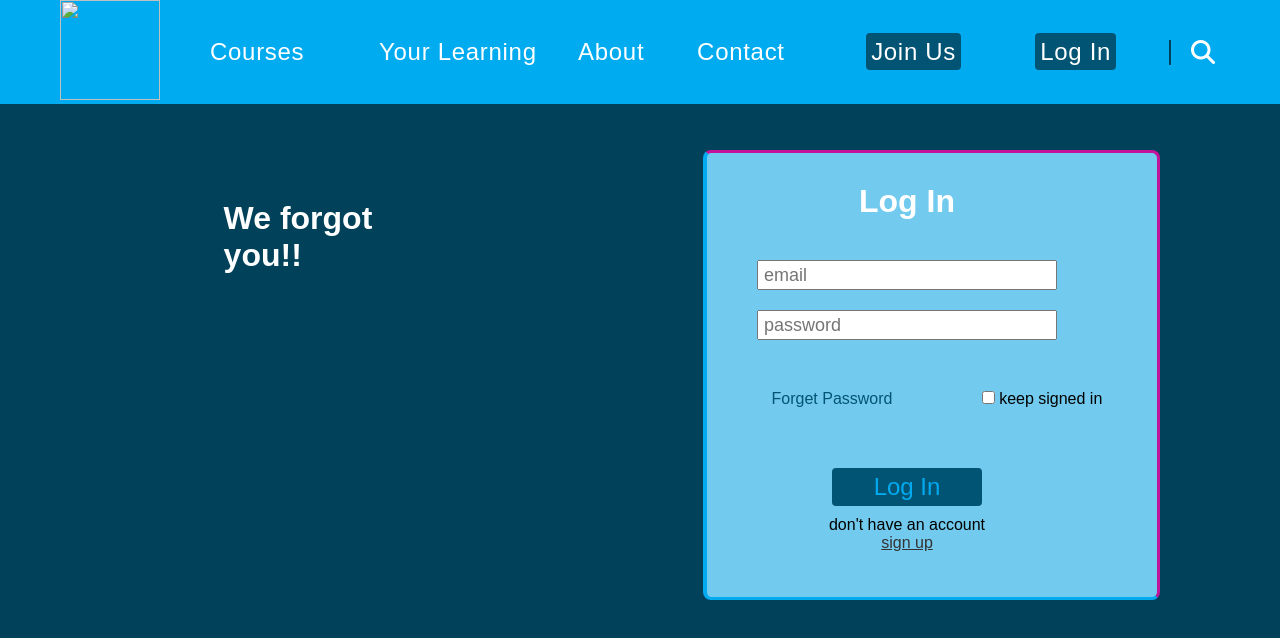
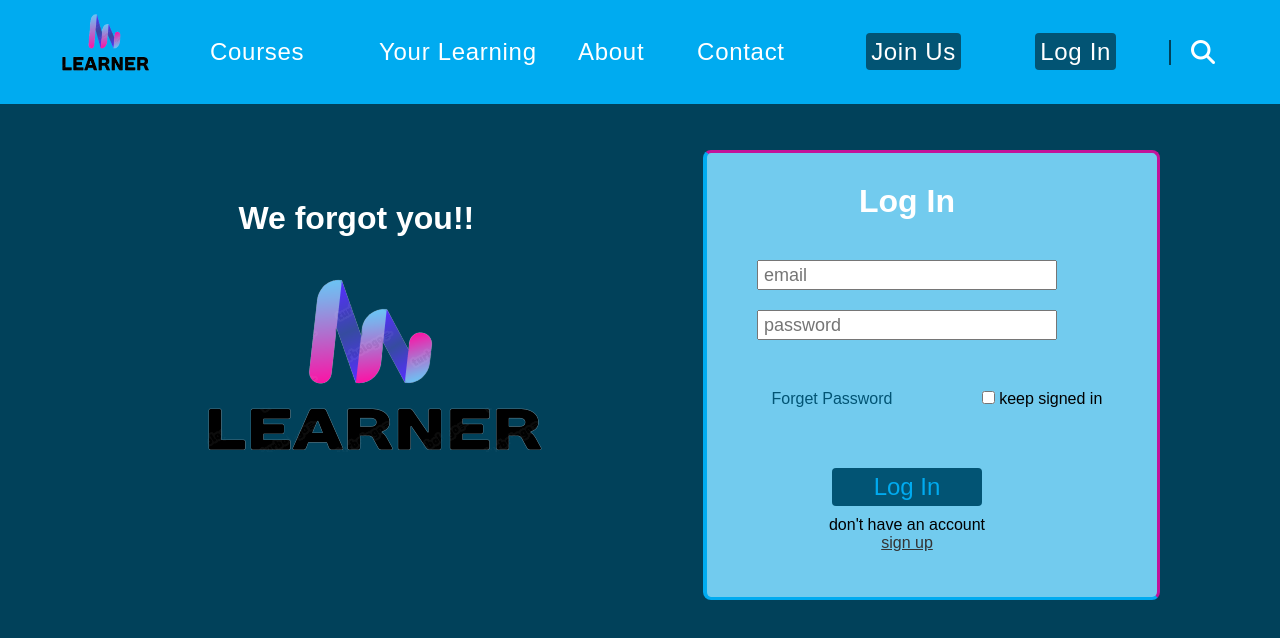
Before and after one commit to mazen123-png/Log-In-Page-Learner-Academy, a plain HTML site: page index.html in a window 1280 px wide. Drawn offline with Linux system fonts and the light colour scheme.

Commit message:
Add files via upload

```diff
--- a/index.html
+++ b/index.html
@@ -13,7 +13,7 @@
 
                         <nav>
                                 <div class="brand">
-                                       <img src="./logo/Logo.png" width="100" height="100" alt="">
+                                       <img src="./Logo.png" width="100" height="100" alt="">
                                 </div>
                                 <i id="toggleIcon" class="fa fa-list"></i>
                                 <ul class="menu-list" id="menu-list">
@@ -38,7 +38,7 @@
                                         <h2>We forgot you!!</h2>
                                 </div>
                                 <div>
-                                        <img src="./logo/Logo.png" alt="">
+                                        <img src="./Logo.png" alt="">
                                 </div>
                         </div>
                         <div>
@@ -80,70 +80,3 @@
         <script src="./main.js"></script>
 </body>
 </html>
-<!--
-        // Online C++ compiler to run C++ program online
-        #include <iostream>
-        using namespace std;
-        int choice;
-
-        class Companies{
-        private:
-                string companyName;
-                int companySalary;
-                string companyLevel;
-                string yourCompanyPosition;
-        public:
-                void getUserDetails(string inputDetail,string outputDetail){
-                        cout << "enter your company " << outputDetail << ": ";
-                        cin >> inputDetail;
-
-                }
-                void Set(){
-                        getUserDetails(companyName,"name");
-
-                        getUserDetails(companyLevel,"level");
-                        getUserDetails(yourCompanyPosition,"position");
-                        cout << "enter your company salary: ";
-                        cin >> companySalary;
-
-                        cout << "Company Added Succefully!!";
-
-
-                }
-        };
-        void choices();
-        void anotherOptions();
-        void printoptions(){
-        cout << "1-Add A Company\n2-Update A Company\n3-Delete A Company\n4-Exit"<<endl;
-        choices();
-        }
-        void choices(){
-        cin >> choice;
-        if(choice == 1){
-
-                Companies comp1;
-                comp1.Set();
-        }else if(choice == 2){
-
-        }else if(choice == 3){
-
-        }else anotherOptions();
-        }
-        void anotherOptions(){
-        cout << "do you want to enter another function??(yes | no) ";
-        string chooseAgain;
-        cin >> chooseAgain;
-        if(chooseAgain == "yes" || chooseAgain == "Yes" ||  chooseAgain[0] == 'y'){
-                printoptions();
-
-        }else exit;
-        }
-        int main() {
-
-        cout << "Hello in our Application for managing your companies"<<endl;
-        printoptions();
-
-
-        return 0;
-        }
--->
```
